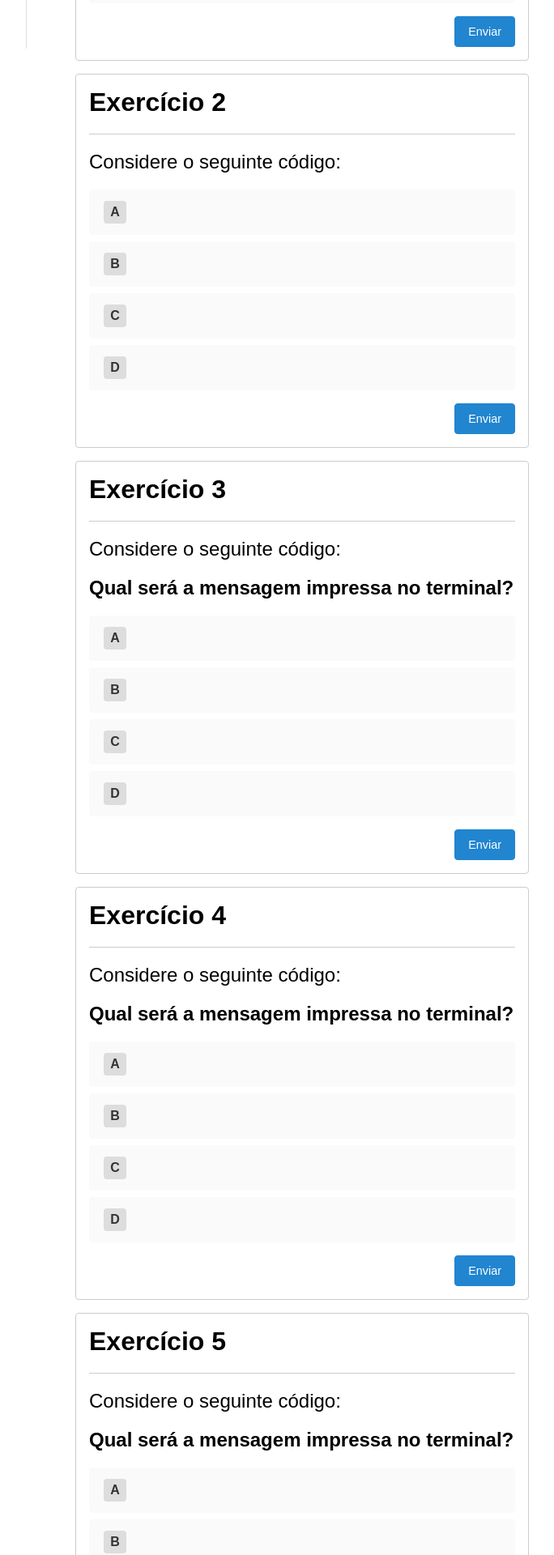
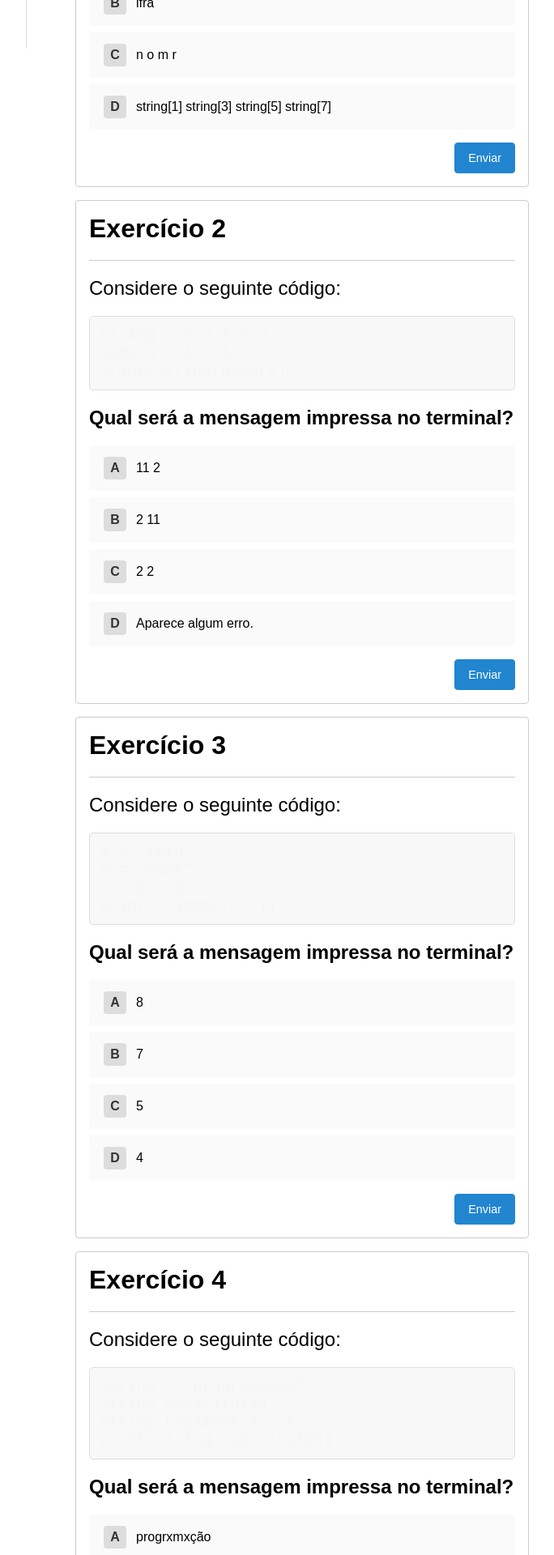
Before and after one commit to iancdesponds/front-grupo-3, a React (Vite) app in the folder Projeto-Informar/: page /aula-3/strings in a window 1280 px wide. Shown: the part 740-2660 px from the top of the page at 81% size, without its empty margins (267-951 px from the left). Built offline with nearby package versions, Linux system fonts and the light colour scheme.

Commit message:
Update Strings.jsx

```diff
--- a/Projeto-Informar/src/modulos/Aula-3/pages/Strings.jsx
+++ b/Projeto-Informar/src/modulos/Aula-3/pages/Strings.jsx
@@ -11,79 +11,173 @@ function Strings() {
       <QuestionCard
         questionTitle="Exercício 1"
         questionDescription="Considere o seguinte código:"
-        codeSnippet={``}
+        codeSnippet={`string = "informar"
+print(string[1])
+print(string[3])
+print(string[5])
+print(string[7])`}
         questionText="Qual será a mensagem impressa no terminal?"
         options={[
-          "",
-          "",
-          "",
-          ""
+          "nomr",
+          "ifra",
+          `n
+o
+m
+r`,
+          `string[1]
+string[3]
+string[5]
+string[7]`
         ]}
-        correctIndex={1}
-        explanation=""
+        correctIndex={2}
+        explanation="São imprimidos as letras dos índices da string."
         localStorageKey="exercicio1_strings"
       />
       <QuestionCard
         questionTitle="Exercício 2"
         questionDescription="Considere o seguinte código:"
-        codeSnippet={``}
-        questionText=""
+        codeSnippet={`string = "1" + "1"
+numero = 1 + 1
+print(string,numero)`
+        }
+        questionText="Qual será a mensagem impressa no terminal?"
         options={[
-          "",
-          "",
-          "",
-          ""
+          "11 2",
+          "2 11",
+          "2 2",
+          "Aparece algum erro."
         ]}
-        correctIndex={2}
-        explanation=""
+        correctIndex={0}
+        explanation="Pelo fato de a primeira soma serem de strings, elas não funcionam como números e acabam sendo concatenadas."
         localStorageKey="exercicio2_strings"
       />
       <QuestionCard
         questionTitle="Exercício 3"
         questionDescription="Considere o seguinte código:"
-        codeSnippet={``}
+        codeSnippet={`a = "Info"
+b = "rmar"
+c = a + b
+print(c.index('r'))`}
         questionText="Qual será a mensagem impressa no terminal?"
         options={[
-          "",
-          "",
-          "",
-          ""
+          "8",
+          "7",
+          "5",
+          "4"
         ]}
-        correctIndex={2}
-        explanation=""
+        correctIndex={3}
+        explanation="Será impresso o índice da primeira aparição da letra r."
         localStorageKey="exercicio3_strings"
       />
       <QuestionCard
         questionTitle="Exercício 4"
         questionDescription="Considere o seguinte código:"
-        codeSnippet={``}
+        codeSnippet={`string = "programação"
+string_substituida = string.replace('a','x')
+print(string_substituida)`}
         questionText="Qual será a mensagem impressa no terminal?"
         options={[
-          "",
-          "",
-          "",
-          ""
+          "progrxmxção",
+          "progrxmxçxo",
+          "progrxmação",
+          "programção"
         ]}
-        correctIndex={2}
-        explanation=""
+        correctIndex={0}
+        explanation="Serão substituídas todas as ocorrências de a por x (atenção: ã é diferente de a)."
         localStorageKey="exercicio4_strings"
       />
       <QuestionCard
         questionTitle="Exercício 5"
         questionDescription="Considere o seguinte código:"
-        codeSnippet={``}
+        codeSnippet={`string = "projetoinformar"
+string_invertida = string[7:] + string[:7]
+print(string_invertida)`}
         questionText="Qual será a mensagem impressa no terminal?"
         options={[
-          "",
-          "",
-          "",
-          ""
+          "projetoinformar",
+          "informarprojeto",
+          "oinformarprojet",
+          "ramrofniotejorp"
+        ]}
+        correctIndex={1}
+        explanation="As strings são fatiadas e então concatenadas."
+        localStorageKey="exercicio5_strings"
+      />
+      <QuestionCard
+        questionTitle="Exercício 6"
+        questionDescription="Considere o seguinte código:"
+        codeSnippet={`texto = "O Informar é um dos dez projetos do GAS e tem como propósito democratizar o ensino de programação."
+contagem = texto.count('d')
+print(contagem)`}
+        questionText="Qual será a mensagem impressa no terminal?"
+        options={[
+          "2",
+          "3",
+          "4",
+          "5"
         ]}
         correctIndex={2}
-        explanation=""
-        localStorageKey="exercicio5_strings"
+        explanation="O programa conta quantas vezes a letra d aparece no texto."
+        localStorageKey="exercicio6_strings"
       />
+      <QuestionCard
+        questionTitle="Exercício 7"
+        questionDescription="Considere o seguinte código:"
+        codeSnippet={`texto = "O Informar é um dos dez projetos do GAS e tem como propósito democratizar o ensino de programação."
+checagem = Informar in texto
+checagem2 = código in texto
+print(checagem,checagem2)`}
+        questionText="Qual será a mensagem impressa no terminal?"
+        options={[
+          "True True",
+          "False False",
+          "False True",
+          "True False"
+        ]}
+        correctIndex={3}
+        explanation="O código checa se as palavras 'Informar' e 'código' estão presentes no texto."
+        localStorageKey="exercicio7_strings"
+      />
+      <QuestionCard
+        questionTitle="Exercício 8"
+        questionDescription="Considere o seguinte código:"
+        codeSnippet={`string = projeto INFORMAR
+maiusculas = string.upper()
+minusculas = string.lower()
+print(maiusculas, minusculas)`}
+        questionText="Qual será a mensagem impressa no terminal?"
+        options={[
+          "projeto informar PROJETO INFORMAR",
+          "PROJETO INFORMAR projeto informar",
+          "PROJETO INFORMAR PROJETO INFORMAR",
+          "projeto informar projeto informar"
+        ]}
+        correctIndex={1}
+        explanation="A função upper() serve para deixar as letras maiúsculas, enquanto a lower() serve para deixar minúsculas."
+        localStorageKey="exercicio8_strings"
+      />
+      <QuestionCard
+        questionTitle="Exercício 9"
+        questionDescription="Considere o seguinte código:"
+        codeSnippet={`poema = """Que a tristeza te convença
+Que a saudade não compensa
+E que a ausência não dá paz"""
+dividida = poema.split()
+print(dividida)`}
+        questionText="Qual será a mensagem impressa no terminal?"
+        options={[
+          "['Que', 'a', 'tristeza', 'te', 'convença', 'Que', 'a', 'saudade', 'não', 'compensa', 'E', 'que', 'a', 'ausência', 'não', 'dá', 'paz']",
+          "'Que', 'a', 'tristeza', 'te', 'convença', 'Que', 'a', 'saudade', 'não', 'compensa', 'E', 'que', 'a', 'ausência', 'não', 'dá', 'paz'",
+          "dividida",
+          "['Que', 'a', 'tristeza', 'te', 'convença'] ['Que', 'a', 'saudade', 'não', 'compensa'] ['E', 'que', 'a', 'ausência', 'não', 'dá', 'paz']"
+        ]}
+        correctIndex={0}
+        explanation="A função split(argumento) divide os termos entre o argumento formando uma lista (se não houver argumento a string é dividida por espaços)."
+        localStorageKey="exercicio9_strings"
+      />
+
     </div>
+
   );
 }
 
```
